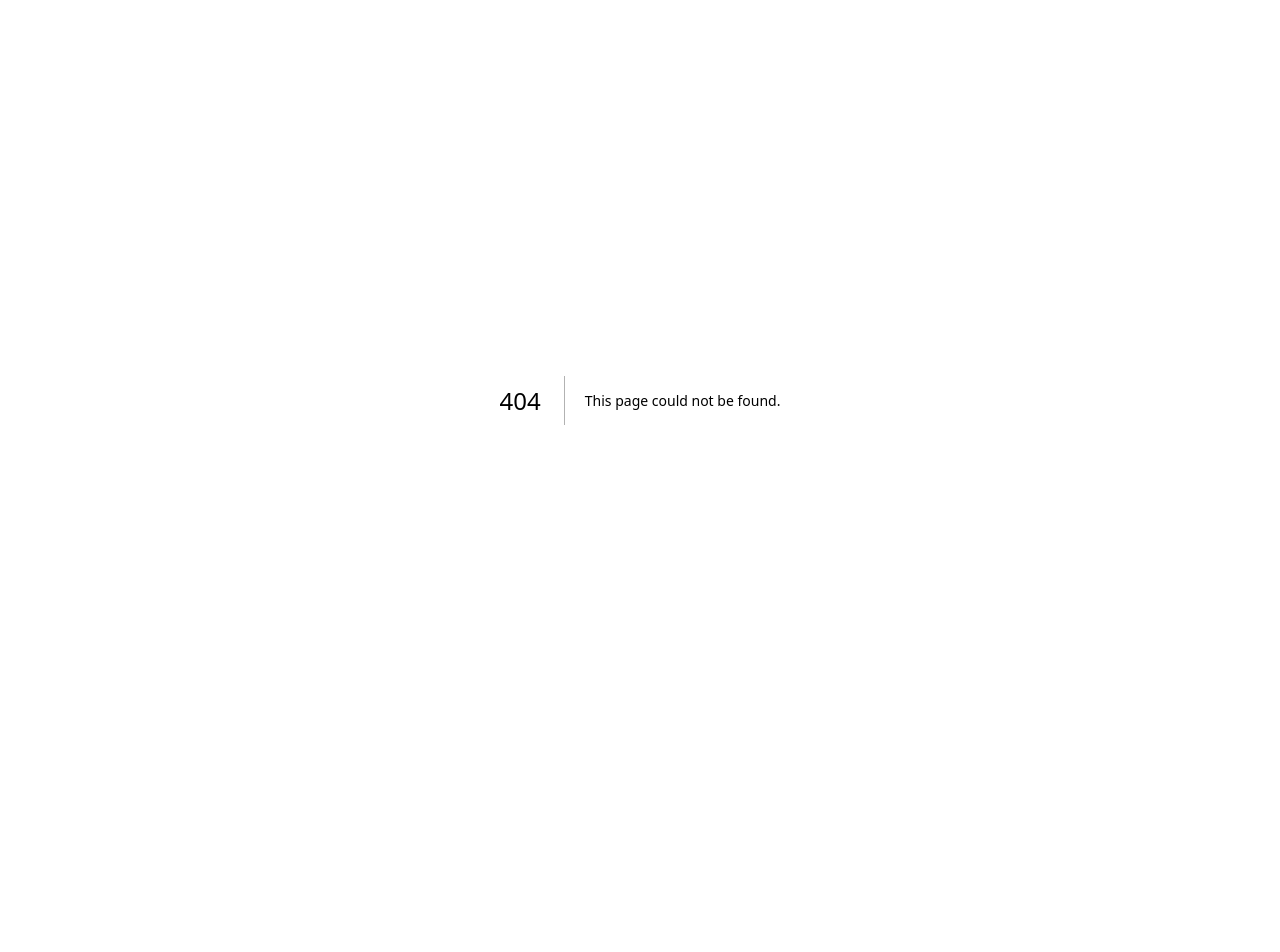
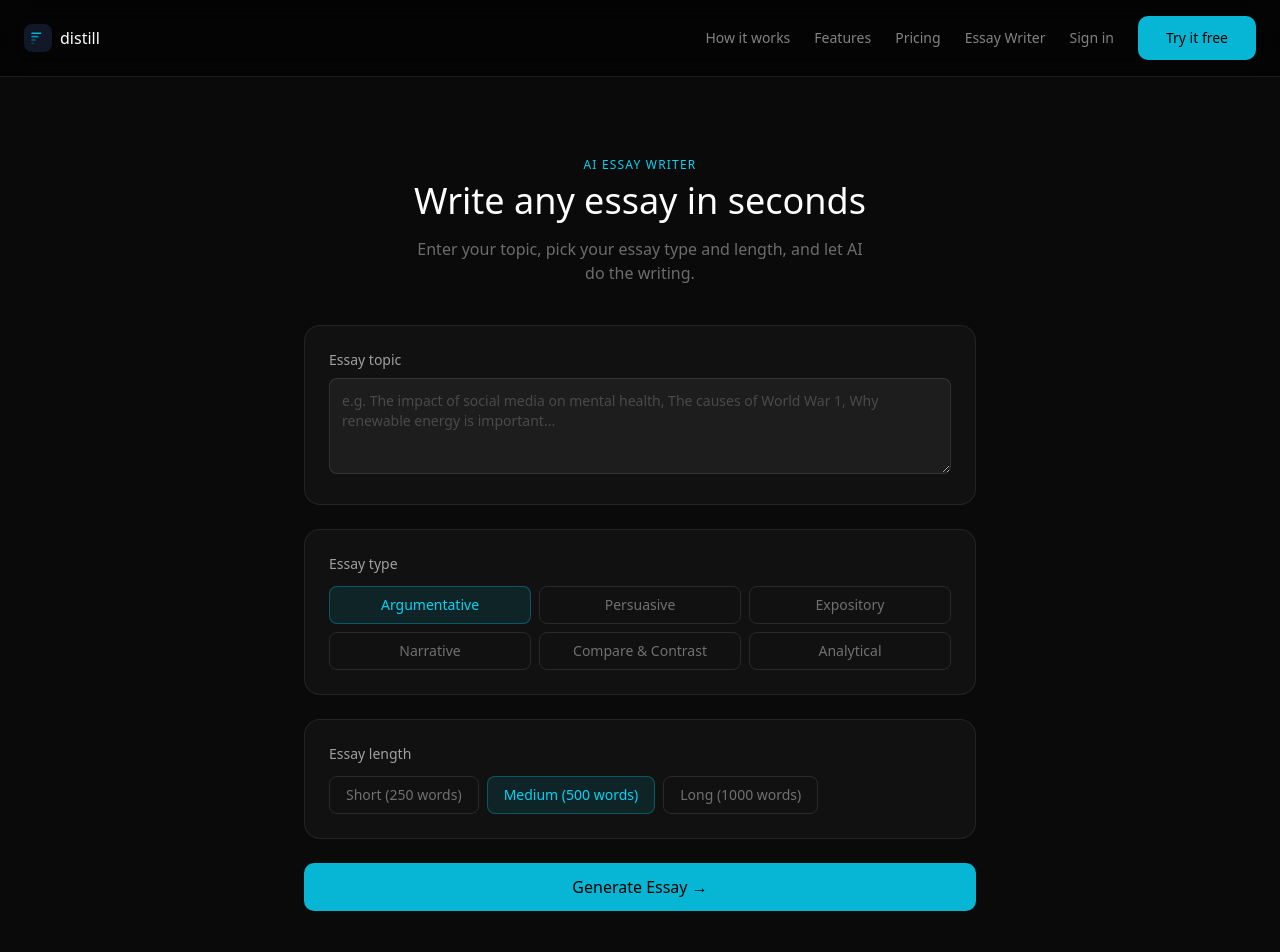
Before and after one commit to azxtyn/Distill, a Next.js app: page /essay in a window 1280 px wide. Before the commit this address had no page. Shown: the top 952 px of the page. Before the commit the page ends 800 px from the top, so only its background shows below. Built offline with nearby package versions, Linux system fonts and the light colour scheme; no server answers.

Commit message:
add AI essay writer

```diff
--- /dev/null
+++ b/app/api/essay/route.js
@@ -0,0 +1,65 @@
+import Anthropic from '@anthropic-ai/sdk'
+import { auth } from '@clerk/nextjs/server'
+import { supabase } from '@/lib/supabase'
+
+const client = new Anthropic({ apiKey: process.env.ANTHROPIC_API_KEY })
+
+export async function POST(req) {
+  try {
+    const { userId } = await auth()
+    if (!userId) {
+      return Response.json({ error: 'Please sign in to use the essay writer.' }, { status: 401 })
+    }
+
+    const { data: subscription } = await supabase
+      .from('subscriptions')
+      .select('status')
+      .eq('user_id', userId)
+      .single()
+
+    const isPro = subscription?.status === 'active'
+
+    if (!isPro) {
+      return Response.json({ error: 'The AI essay writer is a Pro feature. Upgrade to Distill Pro to unlock it.' }, { status: 403 })
+    }
+
+    const { topic, type, length } = await req.json()
+
+    const wordCount = length === 'short' ? 250 : length === 'long' ? 1000 : 500
+
+    const essayTypeInstructions = {
+      argumentative: 'Write an argumentative essay that takes a clear position and supports it with evidence and reasoning.',
+      persuasive: 'Write a persuasive essay that convinces the reader to agree with a specific viewpoint using emotional appeals and strong arguments.',
+      expository: 'Write an expository essay that explains and informs the reader about the topic in a clear and objective way.',
+      narrative: 'Write a narrative essay that tells a story related to the topic with a clear beginning, middle, and end.',
+      compare: 'Write a compare and contrast essay that analyzes the similarities and differences related to the topic.',
+      analytical: 'Write an analytical essay that breaks down the topic into its components and examines each one carefully.',
+    }
+
+    const prompt = `${essayTypeInstructions[type] || essayTypeInstructions.argumentative}
+
+Topic: ${topic}
+
+Requirements:
+- Approximately ${wordCount} words
+- Include an introduction, body paragraphs, and conclusion
+- Use clear, academic language appropriate for high school or college level
+- Make it well-structured and engaging
+
+Write the essay now:`
+
+    const response = await client.messages.create({
+      model: 'claude-sonnet-4-6',
+      max_tokens: 2000,
+      system: 'You are an expert essay writer. Write well-structured, engaging essays that are appropriate for academic use. Write the essay directly without any preamble or meta-commentary.',
+      messages: [{ role: 'user', content: prompt }]
+    })
+
+    const essay = response.content.map(b => b.text || '').join('')
+
+    return Response.json({ essay })
+  } catch (e) {
+    console.log('ESSAY ROUTE ERROR:', e)
+    return Response.json({ error: e.message }, { status: 500 })
+  }
+}
--- /dev/null
+++ b/app/essay/page.js
@@ -0,0 +1,128 @@
+'use client'
+import { useState } from 'react'
+import { useUser } from '@clerk/nextjs'
+import Nav from '@/components/Nav'
+import Footer from '@/components/Footer'
+
+export default function EssayWriter() {
+  const [topic, setTopic] = useState('')
+  const [type, setType] = useState('argumentative')
+  const [length, setLength] = useState('medium')
+  const [loading, setLoading] = useState(false)
+  const [error, setError] = useState('')
+  const [essay, setEssay] = useState('')
+  const { isSignedIn } = useUser()
+
+  const handleGenerate = async () => {
+    if (!topic.trim()) { setError('Please enter a topic first.'); return }
+    if (!isSignedIn) { setError('Please sign in to use the essay writer.'); return }
+    setLoading(true)
+    setError('')
+    setEssay('')
+    try {
+      const res = await fetch('/api/essay', {
+        method: 'POST',
+        headers: { 'Content-Type': 'application/json' },
+        body: JSON.stringify({ topic, type, length })
+      })
+      const data = await res.json()
+      if (!res.ok) throw new Error(data.error || 'Something went wrong')
+      setEssay(data.essay)
+    } catch (e) {
+      setError(e.message)
+    }
+    setLoading(false)
+  }
+
+  const handleCopy = () => {
+    navigator.clipboard.writeText(essay)
+  }
+
+  const essayTypes = [
+    { id: 'argumentative', label: 'Argumentative' },
+    { id: 'persuasive', label: 'Persuasive' },
+    { id: 'expository', label: 'Expository' },
+    { id: 'narrative', label: 'Narrative' },
+    { id: 'compare', label: 'Compare & Contrast' },
+    { id: 'analytical', label: 'Analytical' },
+  ]
+
+  const lengths = [
+    { id: 'short', label: 'Short (250 words)' },
+    { id: 'medium', label: 'Medium (500 words)' },
+    { id: 'long', label: 'Long (1000 words)' },
+  ]
+
+  return (
+    <div className="min-h-screen flex flex-col">
+      <Nav />
+      <main className="flex-1 px-6 py-20">
+        <div className="text-center mb-10">
+          <p className="text-xs font-medium tracking-widest text-cyan-400 uppercase mb-2">AI Essay Writer</p>
+          <h1 className="text-4xl font-medium text-white mb-4">Write any essay in seconds</h1>
+          <p className="text-white/40 max-w-md mx-auto">Enter your topic, pick your essay type and length, and let AI do the writing.</p>
+        </div>
+
+        <div className="max-w-2xl mx-auto space-y-6">
+          <div className="card p-6">
+            <label className="block text-sm text-white/60 mb-2">Essay topic</label>
+            <textarea
+              value={topic}
+              onChange={e => setTopic(e.target.value)}
+              placeholder="e.g. The impact of social media on mental health, The causes of World War 1, Why renewable energy is important..."
+              className="w-full bg-white/5 border border-white/10 rounded-lg p-3 text-sm text-white placeholder-white/20 min-h-24 resize-y focus:outline-none focus:border-cyan-400/50 transition-colors"
+            />
+          </div>
+
+          <div className="card p-6">
+            <label className="block text-sm text-white/60 mb-3">Essay type</label>
+            <div className="grid grid-cols-2 md:grid-cols-3 gap-2">
+              {essayTypes.map(t => (
+                <button key={t.id} onClick={() => setType(t.id)}
+                  className={`px-3 py-2 rounded-lg text-sm border transition-all ${type === t.id
+                    ? 'bg-cyan-400/10 border-cyan-400/30 text-cyan-400'
+                    : 'border-white/10 text-white/40 hover:text-white hover:border-white/20'}`}>
+                  {t.label}
+                </button>
+              ))}
+            </div>
+          </div>
+
+          <div className="card p-6">
+            <label className="block text-sm text-white/60 mb-3">Essay length</label>
+            <div className="flex gap-2 flex-wrap">
+              {lengths.map(l => (
+                <button key={l.id} onClick={() => setLength(l.id)}
+                  className={`px-4 py-2 rounded-lg text-sm border transition-all ${length === l.id
+                    ? 'bg-cyan-400/10 border-cyan-400/30 text-cyan-400'
+                    : 'border-white/10 text-white/40 hover:text-white hover:border-white/20'}`}>
+                  {l.label}
+                </button>
+              ))}
+            </div>
+          </div>
+
+          {error && <p className="text-sm text-red-400 bg-red-400/10 border border-red-400/20 rounded-lg p-3">{error}</p>}
+
+          <button onClick={handleGenerate} disabled={loading}
+            className="btn-primary w-full disabled:opacity-40 disabled:cursor-not-allowed disabled:transform-none disabled:shadow-none">
+            {loading ? 'Writing your essay…' : 'Generate Essay →'}
+          </button>
+
+          {essay && (
+            <div className="card p-6">
+              <div className="flex items-center justify-between mb-4">
+                <h2 className="text-white font-medium">Your essay</h2>
+                <button onClick={handleCopy} className="text-sm text-cyan-400 hover:text-cyan-300 transition-colors border border-cyan-400/20 px-3 py-1 rounded-lg">
+                  Copy →
+                </button>
+              </div>
+              <div className="text-white/70 text-sm leading-relaxed whitespace-pre-wrap">{essay}</div>
+            </div>
+          )}
+        </div>
+      </main>
+      <Footer />
+    </div>
+  )
+}
--- a/components/Nav.js
+++ b/components/Nav.js
@@ -21,6 +21,7 @@ export default function Nav() {
         <a href="#how" className="text-sm text-white/50 hover:text-white transition-colors">How it works</a>
         <a href="#features" className="text-sm text-white/50 hover:text-white transition-colors">Features</a>
         <a href="#pricing" className="text-sm text-white/50 hover:text-white transition-colors">Pricing</a>
+<a href="/essay" className="text-sm text-white/50 hover:text-white transition-colors">Essay Writer</a>
 
         {!isSignedIn && (
           <>
```
